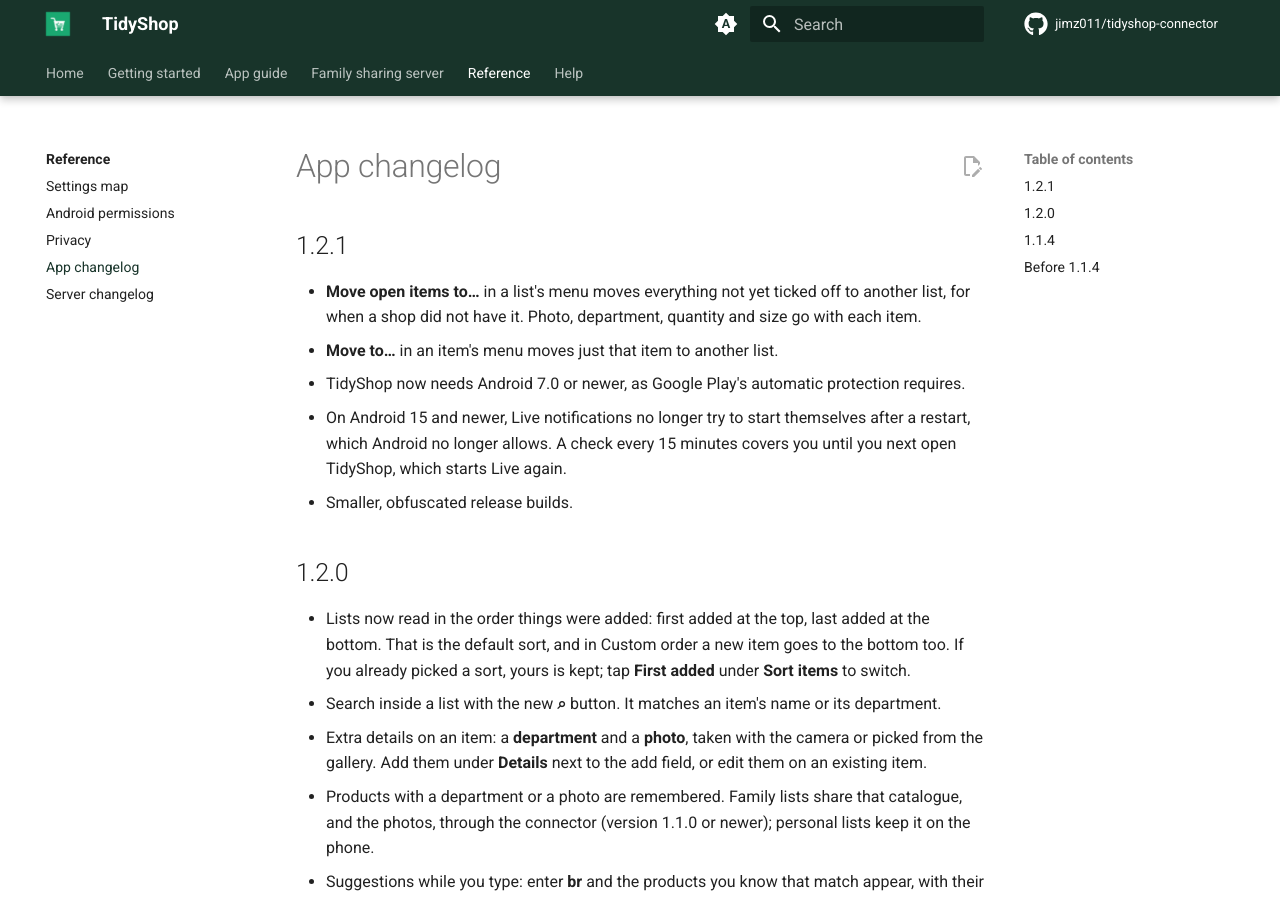
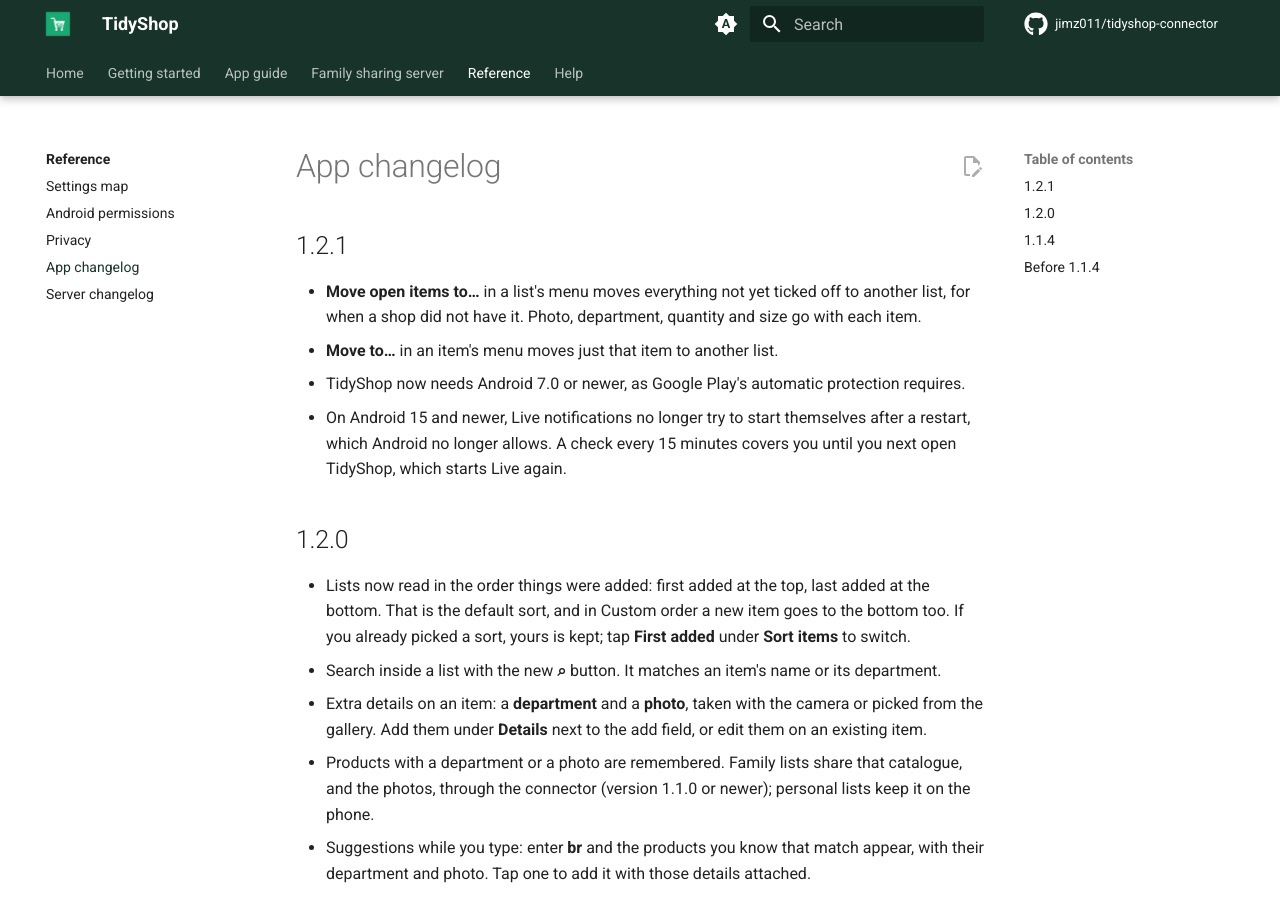
Before and after one commit to jimz011/tidyshop-connector, an MkDocs documentation site: the page built from docs/reference/app-changelog.md, in a window 1280 px wide and 900 px high. Built offline with MkDocs 1.6.1 and Material for MkDocs 9.7.7, drawn with Linux system fonts in a browser that asks for light colours; comment, search, counter and statistics services are not loaded.

Commit message:
Drop the obfuscation line from the app changelog

```diff
--- a/docs/reference/app-changelog.md
+++ b/docs/reference/app-changelog.md
@@ -11,7 +11,6 @@
 - On Android 15 and newer, Live notifications no longer try to start themselves after a restart,
   which Android no longer allows. A check every 15 minutes covers you until you next open
   TidyShop, which starts Live again.
-- Smaller, obfuscated release builds.
 
 ## 1.2.0
 
```
